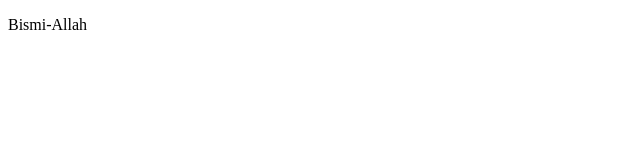
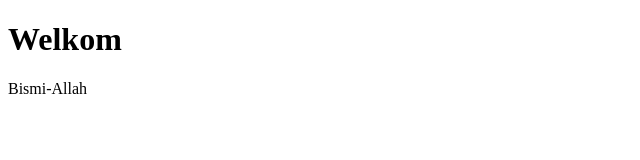
Before and after one commit to akaouass/backend, a plain HTML site: page index.html in a window 1280 px wide. Shown: the whole page, without its empty margins (0-640 px from the left). Drawn offline with Linux system fonts and the light colour scheme.

Commit message:
Update index.html

```diff
--- a/index.html
+++ b/index.html
@@ -4,6 +4,7 @@
       <title>Hello World! in HTML voorbeeld</title>
    </head>
    <body>
+      <h1>Welkom</h1>
       <p>Bismi-Allah
 
       </p>
```
